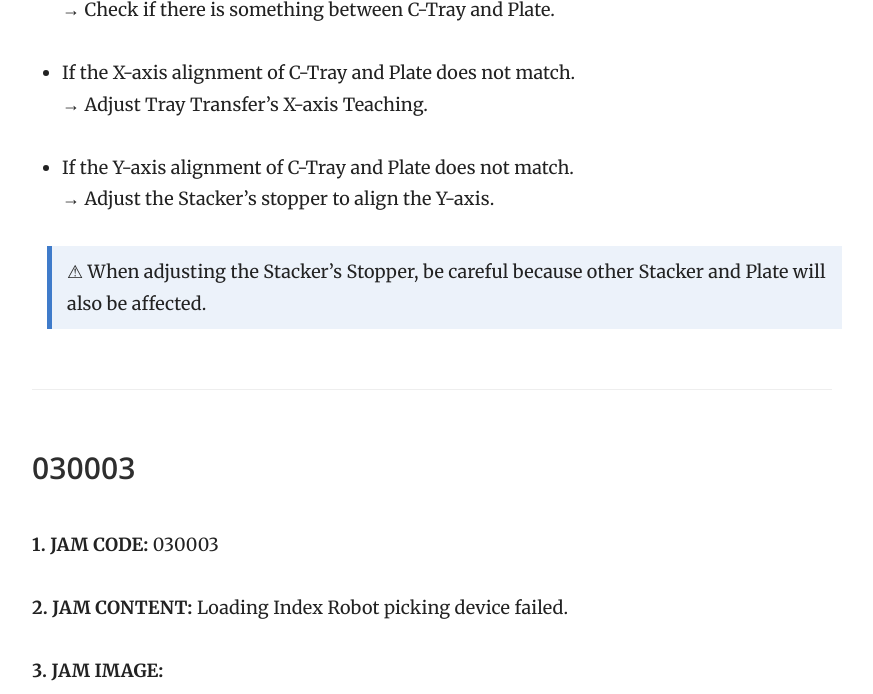
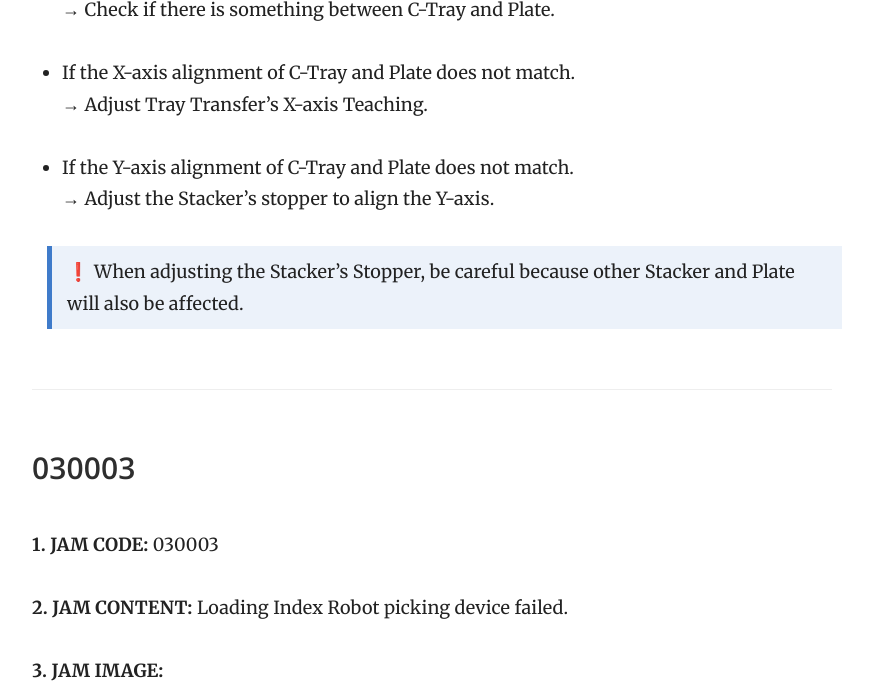
Before and after one commit to lte0609/ht_kr, a Jekyll site: the page built from _docs/troubleshooting/jamcode.md, in a window 1280 px wide and 900 px high, scrolled down 1148 px, cut to the strip 0-694 px from the top of the window. Shown: the whole strip, without its empty margins (358-1231 px from the left). Built offline with Jekyll 4.4.1, drawn with Linux system fonts in a browser that asks for light colours.

```diff
--- a/_docs/troubleshooting/jamcode.md
+++ b/_docs/troubleshooting/jamcode.md
@@ -30,7 +30,7 @@ order: 1
 * If the Y-axis alignment of C-Tray and Plate does not match.
   → Adjust the Stacker's stopper to align the Y-axis.
 
-  > ⚠ When adjusting the Stacker's Stopper, be careful because other Stacker and Plate will also be affected.
+  > ❗ When adjusting the Stacker's Stopper, be careful because other Stacker and Plate will also be affected.
 
 
 ### 030003
```
